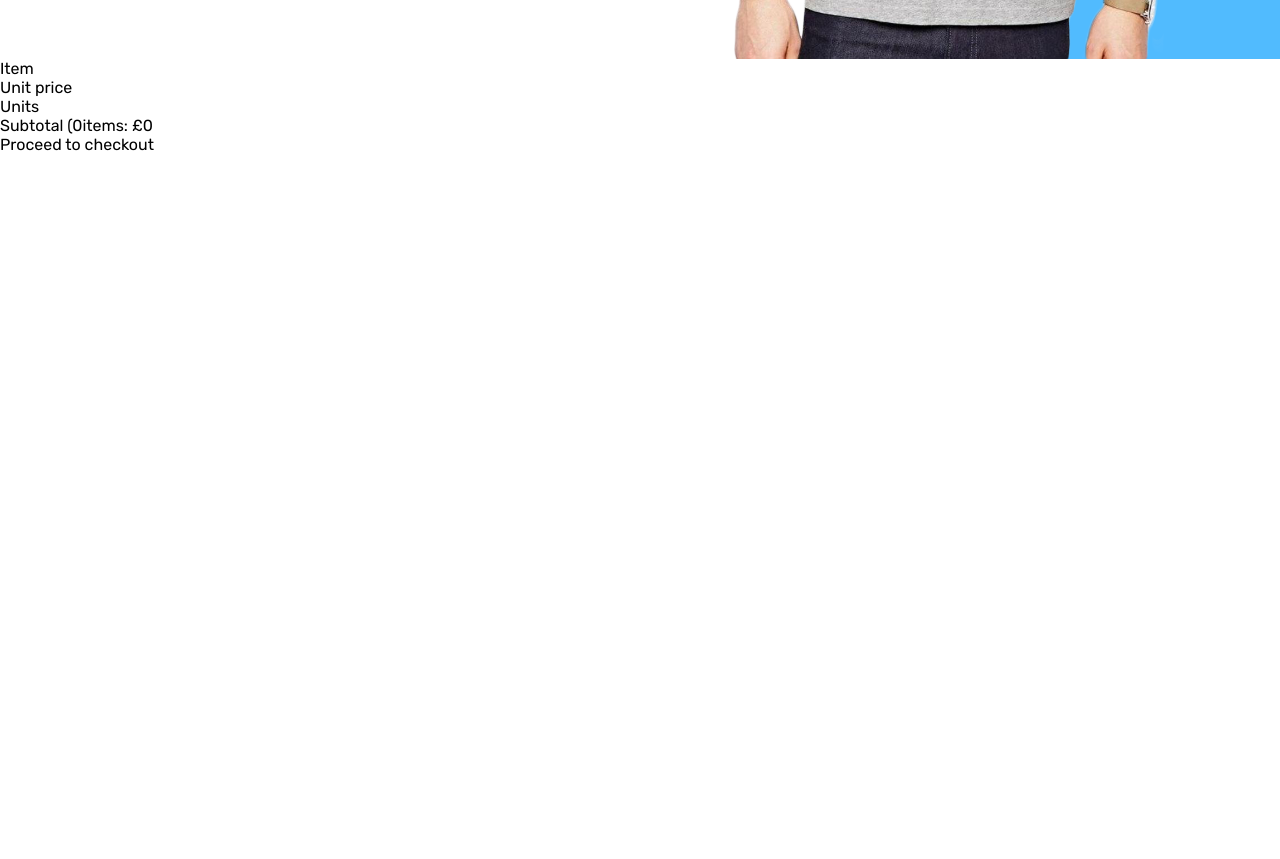
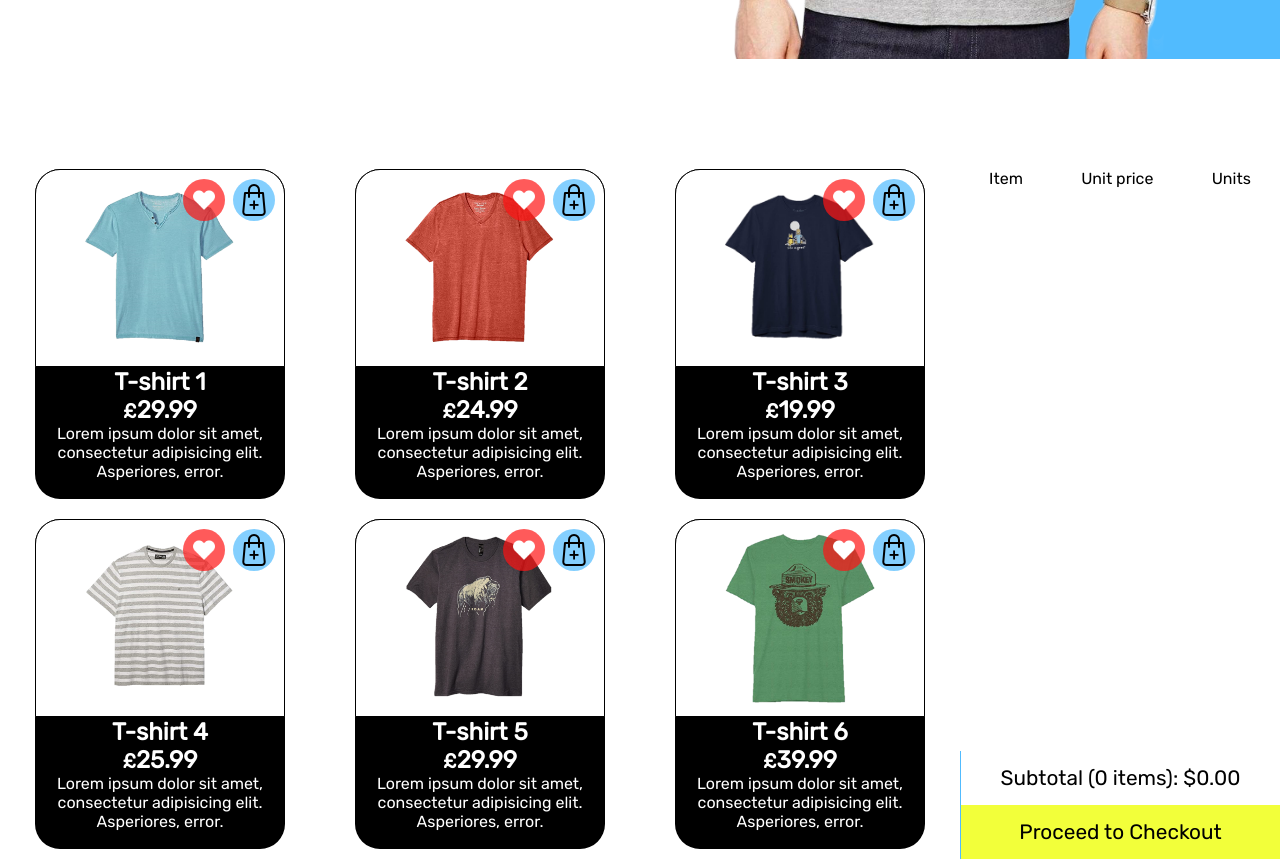
Before and after one commit to RodicaNegura/shopping-cart-html-css-javascript, a plain HTML site: page index.html in a window 1280 px wide. Shown: the part 741-1600 px from the top of the page. Before the commit the page ends 895 px from the top, so only its background shows below. Drawn offline with Linux system fonts and the light colour scheme.

Commit message:
complete the project

```diff
--- a/css/style.css
+++ b/css/style.css
@@ -124,7 +124,7 @@ header nav ul li.home a img {
 .total-items-in-cart {
   margin-left: 10px;
   padding: 10px;
-  background-color: rgb(251, 147, 37);
+  background-color: rgb(242, 255, 58);
   border-radius: 10px;
 }
 
@@ -226,7 +226,7 @@ main .model {
 .model .product img {
   width: 100%;
 }
-/*
+
 .products-list {
   width: 100vw;
   height: 100vh;
@@ -243,7 +243,7 @@ main .model {
 }
 
 .products img {
-  width: 200px;
+  width: 150px;
 }
 
 .products .item {
@@ -257,10 +257,12 @@ main .model {
 
 .products .item .item-container {
   width: 250px;
-  height: 90%;
+  height: 100%;
   background-color: #000;
   border-radius: 25px;
   position: relative;
+  margin: 10px;
+  padding: 0;
 }
 
 .products .item .item-container .item-img {
@@ -277,7 +279,12 @@ main .model {
 .products .item .item-container .desc {
   width: 100%;
   color: #fff;
-  padding: 10px;
+  padding: 1px;
+  text-align: center;
+}
+
+.products .item .item-container p {
+  text-align: center;
 }
 
 .products .item .item-container .add-to-cart {
@@ -385,6 +392,7 @@ main .model {
   font-weight: bold;
   cursor: pointer;
   -webkit-user-select: none;
+  user-select: none;
 }
 
 .cart-footer {
--- a/index.html
+++ b/index.html
@@ -6,7 +6,7 @@
     <meta name="viewport" content="width=device-width, initial-scale=1.0">
     <title>Shopping Cart || Javascript</title>
     <link rel="stylesheet" href="/css/style.css">
-    <link rel="stylesheet" href="https://cdn.jsdelivr.net/npm/bootstrap-icons@1.5.0/font/boostrap-icons.css">
+    <link rel="stylesheet" href="https://cdnjs.cloudflare.com/ajax/libs/font-awesome/6.2.0/css/all.min.css">
   </head>
   <body>
     <div class="app-container">
@@ -73,9 +73,27 @@
         </div>
       </main>
     </div>
-    <div class="product-list">
+    <div class="products-list">
       <div class="products">
-        <!-- render cart items here -->
+        <!--
+        <div class="item">
+          <div class="item-container">
+            <div class="item-img">
+              <img src="/img/t1.png" alt="t-shirt 1">
+            </div>
+            <div class="desc">
+              <h2>T-shirt 1</h2>
+              <h2><small>£</small>29.99</h2>
+              <p>Lorem ipsum dolor sit amet, consectetur adipisicing elit. Qui, expedita.</p>
+            </div>
+            <div class="add-to-wishlist">
+              <img src="/icons/heart.png" alt="add to wish list">
+            </div>
+            <div class="add-to-cart">
+              <img src="/icons/bag-plus.png" alt="add to cart">
+            </div>
+          </div>
+        </div>-->
       </div>
       <div class="cart">
         <div class="cart-header">
@@ -84,14 +102,38 @@
           <div class="column3">Units</div>
         </div>
         <div class="cart-items">
-          <!-- render cart items here -->
+          <!--
+          <div class="cart-item">
+            <div class="item-info">
+              <img src="/img/t1.png" alt="t-shirt 1">
+              <h4>T-shirt 1</h4>
+            </div>
+            <div class="unit-price">
+              <small>£</small>29.99
+            </div>
+            <div class="units">
+              <div class="btn minus">-</div>
+              <div class="number">1</div>
+              <div class="btn plus">+</div>
+            </div>
+          </div>-->
         </div>
         <div class="cart-footer">
-          <div class="subtotal">Subtotal (0items: £0</div>
-          <div class="checkout">Proceed to checkout</div>
+          <div class="subtotal">Subtotal (0 items): £0</div>
+          <div class="checkout">Proceed to Checkout</div>
         </div>
       </div>
     </div>
+    <script>
+      const porductsListEl = document.querySelector(".products-list")
+      const seeMoreBtn = document.querySelector(".see-more-btn")
+
+      seeMoreBtn.addEventListener('click', () => {
+        porductsListEl.scrollIntoView({behavior: "smooth"})
+      })
+    </script>
+
+    <script src="/js/products.js"></script>
     <script src="/js/script.js"></script>
   </body>
 </html>
--- /dev/null
+++ b/js/products.js
@@ -0,0 +1,57 @@
+const products = [
+  {
+    id: 0,
+    name: "T-shirt 1",
+    price: 29.99,
+    instock: 100,
+    description:
+      "Lorem ipsum dolor sit amet, consectetur adipisicing elit. Asperiores, error.",
+    imgSrc: "./img/t1.png",
+  },
+
+  {
+    id: 1,
+    name: "T-shirt 2",
+    price: 24.99,
+    instock: 43,
+    description:
+      "Lorem ipsum dolor sit amet, consectetur adipisicing elit. Asperiores, error.",
+    imgSrc: "./img/t2.png",
+  },
+  {
+    id: 2,
+    name: "T-shirt 3",
+    price: 19.99,
+    instock: 10,
+    description:
+      "Lorem ipsum dolor sit amet, consectetur adipisicing elit. Asperiores, error.",
+    imgSrc: "./img/t3.png",
+  },
+  {
+    id: 3,
+    name: "T-shirt 4",
+    price: 25.99,
+    instock: 5,
+    description:
+      "Lorem ipsum dolor sit amet, consectetur adipisicing elit. Asperiores, error.",
+    imgSrc: "./img/t4.png",
+  },
+  {
+    id: 4,
+    name: "T-shirt 5",
+    price: 29.99,
+    instock: 4,
+    description:
+      "Lorem ipsum dolor sit amet, consectetur adipisicing elit. Asperiores, error.",
+    imgSrc: "./img/t5.png",
+  },
+  {
+    id: 5,
+    name: "T-shirt 6",
+    price: 39.99,
+    instock: 40,
+    description:
+      "Lorem ipsum dolor sit amet, consectetur adipisicing elit. Asperiores, error.",
+    imgSrc: "./img/t6.png",
+  },
+]
--- a/js/script.js
+++ b/js/script.js
@@ -0,0 +1,124 @@
+//Select elements
+const productsEl = document.querySelector(".products")
+const cartItemsEl = document.querySelector(".cart-items")
+const subtotalEl = document.querySelector(".subtotal")
+const totalItemsInCartEl = document.querySelector(".total-items-in-cart")
+
+//Render products
+function renderProducts() {
+  products.forEach( (product) => {
+    productsEl.innerHTML += `
+    <div class="item">
+      <div class="item-container">
+        <div class="item-img">
+          <img src="${product.imgSrc}" alt="${product.name}">
+        </div>
+        <div class="desc">
+          <h2>${product.name}</h2>
+          <h2><small>£</small>${product.price}</h2>
+          <p>${product.description}</p>
+        </div>
+        <div class="add-to-wishlist">
+          <img src="/icons/heart.png" alt="add to wish list">
+        </div>
+        <div class="add-to-cart" onclick="addToCart(${product.id})">
+          <img src="/icons/bag-plus.png" alt="add to cart">
+        </div>
+      </div>
+    </div> `
+  })
+}
+renderProducts()
+
+// Cart array
+let cart = JSON.parse(localStorage.getItem("CART")) || []
+updateCart()
+
+// Add to cart
+function addToCart(id) {
+  // check if product already exist in cart
+  if(cart.some((item) => item.id === id)) {
+    changeNumberOfUnits("plus", id)
+  } else {
+    const item = products.find((product) => product.id === id)
+
+    cart.push({
+      ...item,
+      numberOfUnits : 1,
+    })
+  }
+
+  updateCart()
+}
+
+// Calculate  and render subtotal
+function renderSubtotal() {
+  let totalPrice = 0, totalItems = 0
+
+  cart.forEach((item) => {
+    totalPrice += item.price * item.numberOfUnits
+    totalItems += item.numberOfUnits
+  })
+  subtotalEl.innerHTML = `Subtotal (${totalItems} items): $${totalPrice.toFixed(2)}`
+  totalItemsInCartEl.innerHTML = totalItems
+}
+
+// Update the cart
+function updateCart() {
+  renderCartItems()
+  renderSubtotal()
+
+  // save cart to local storage
+  localStorage.setItem("CART", JSON.stringify(cart))
+}
+
+// Render cart function
+function renderCartItems() {
+  cartItemsEl.innerHTML = "" //clear cart elemet
+  cart.forEach((item) => {
+    cartItemsEl.innerHTML += `
+      <div class="cart-item">
+        <div class="item-info" onclick="removeItemFormCart(${item.id})">
+          <img src="${item.imgSrc}" alt="${item.name}">
+          <h4>${item.name}</h4>
+        </div>
+        <div class="unit-price">
+          <small>£</small>${item.price}
+        </div>
+        <div class="units">
+          <div class="btn minus" onclick="changeNumberOfUnits('minus', ${item.id})">-</div>
+          <div class="number">${item.numberOfUnits}</div>
+          <div class="btn plus" onclick="changeNumberOfUnits('plus', ${item.id})">+</div>
+        </div>
+      </div> `
+  })
+}
+
+// Remove item from cart
+function removeItemFormCart(id) {
+  cart = cart.filter( (item) => item.id !== id)
+
+  updateCart()
+}
+
+// Change numer of units for an item
+function changeNumberOfUnits(action, id) {
+  cart = cart.map((item) => {
+    let numberOfUnits = item.numberOfUnits
+
+    if (item.id === id){
+      if (action === "minus"  && numberOfUnits > 1) {
+        numberOfUnits--
+      } else if (action === "plus" && numberOfUnits < item.instock) {
+        numberOfUnits++
+      }
+    }
+
+    return {
+      ...item,
+      numberOfUnits,
+    }
+  })
+
+  updateCart()
+}
```
